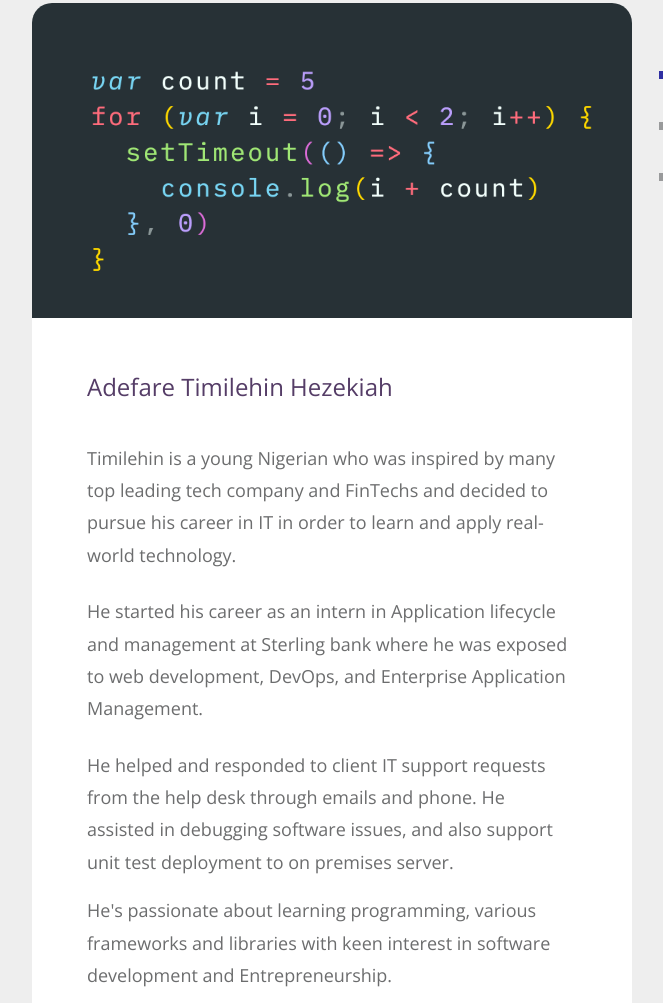
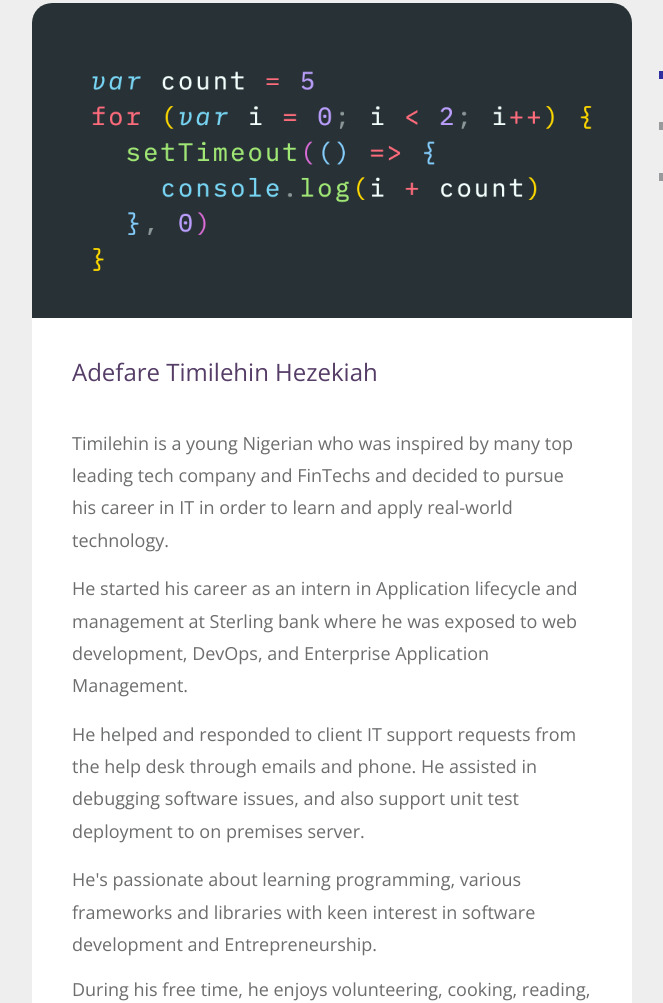
Before and after one commit to mi-touch/PPT, a plain HTML site: page index.html in a window 1280 px wide. Shown: the part 222-1225 px from the top of the page, without its empty margins (308-971 px from the left). Drawn offline with nearby package versions, Linux system fonts and the light colour scheme.

Commit message:
modified

```diff
--- a/css/stylesheet.css
+++ b/css/stylesheet.css
@@ -86,7 +86,7 @@ p {
 }
 
 .tm-content {
-  padding: 55px;
+  padding: 40px;
 }
 
 .tm-header {
--- a/index.html
+++ b/index.html
@@ -40,10 +40,10 @@
         </figure>
         <div class="tm-content">
           <h2 class="tm-page-title">Adefare Timilehin Hezekiah</h2>
-          <p class="mb-4">
+          <p class="mb-3">
             Timilehin is a young Nigerian who was inspired by many top leading tech company and FinTechs and decided to pursue his career in IT in order to learn and apply real-world technology.
           </p>
-          <p class="mb-4">
+          <p class="mb-3">
             He started his career as an intern in Application lifecycle and management at Sterling bank where he was exposed to web development, DevOps, and Enterprise Application Management.
           </p>
           <p>
```
